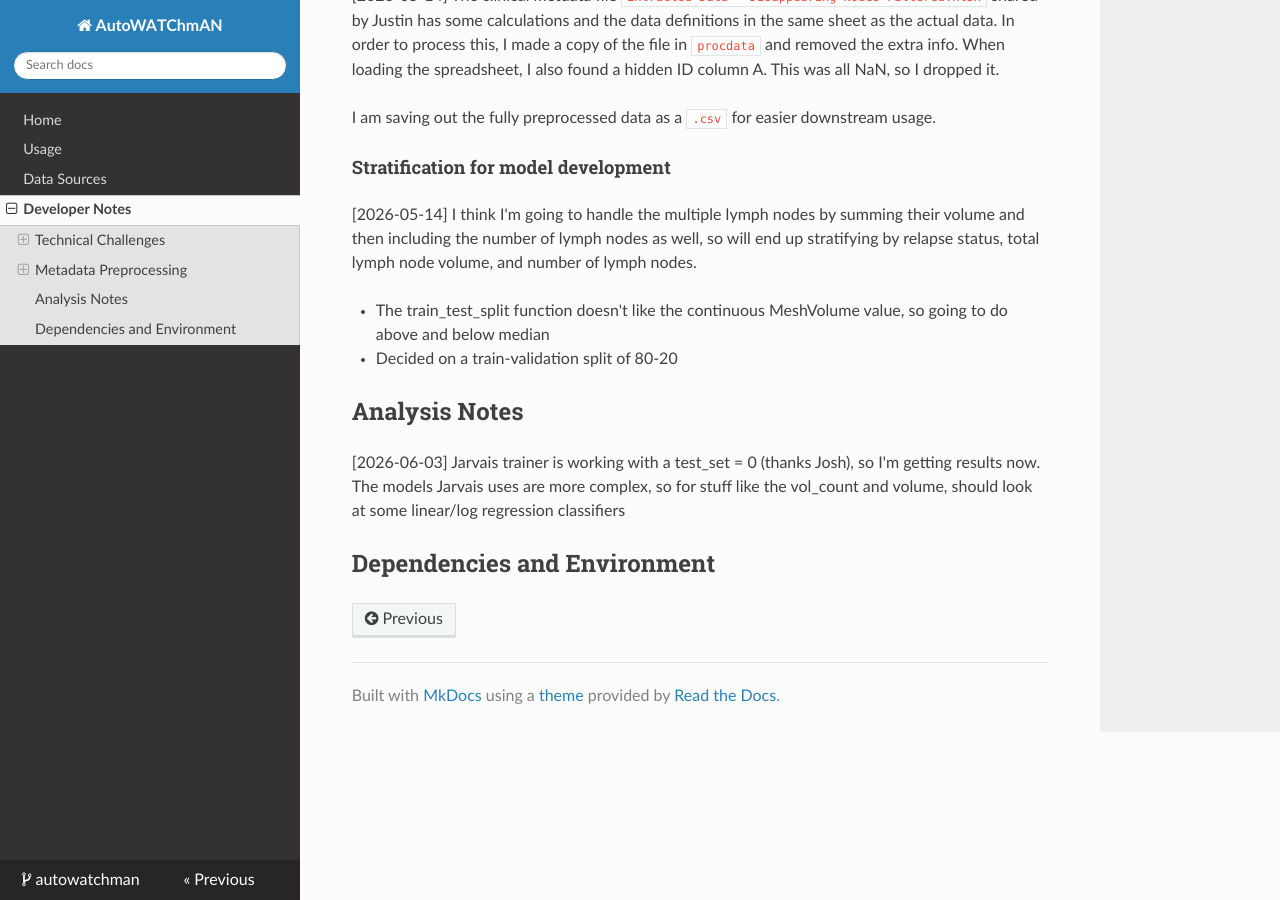
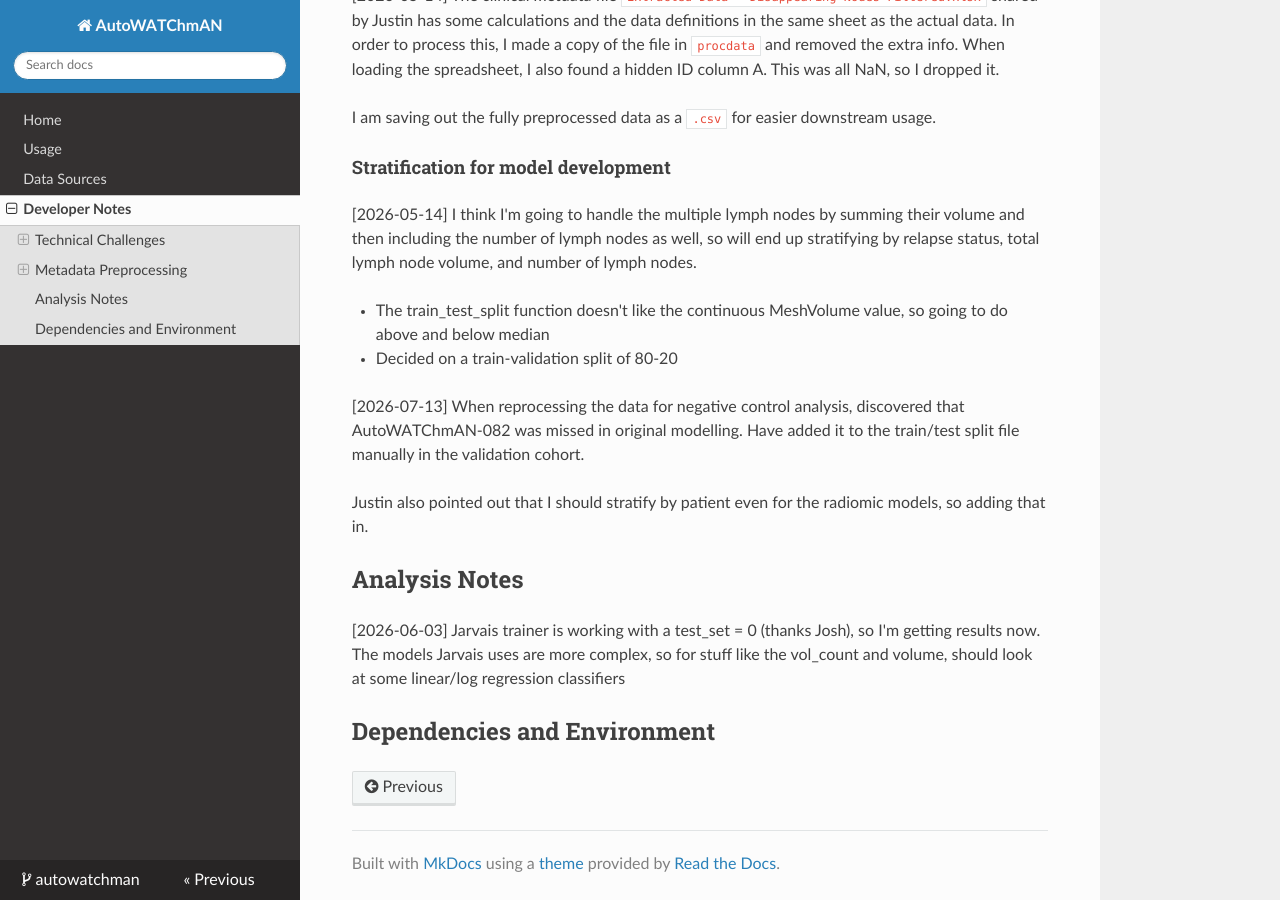
Before and after one commit to bhklab/autowatchman, an MkDocs documentation site: the page built from docs/devnotes.md, in a window 1280 px wide and 900 px high, scrolled down 770 px. Built offline with MkDocs 1.6.1, drawn with Linux system fonts in a browser that asks for light colours; nearby versions of some CDN libraries.

Commit message:
docs: notes from July 13 2026

```diff
--- a/docs/devnotes.md
+++ b/docs/devnotes.md
@@ -32,6 +32,10 @@ I am saving out the fully preprocessed data as a `.csv` for easier downstream us
 
 - Decided on a train-validation split of 80-20
 
+[2026-07-13] When reprocessing the data for negative control analysis, discovered that AutoWATChmAN-082 was missed in original modelling. Have added it to the train/test split file manually in the validation cohort.
+
+Justin also pointed out that I should stratify by patient even for the radiomic models, so adding that in.
+
 ## Analysis Notes
 [2026-06-03] Jarvais trainer is working with a test_set = 0 (thanks Josh), so I'm getting results now. The models Jarvais uses are more complex, so for stuff like the vol_count and volume, should look at some linear/log regression classifiers
 
```
